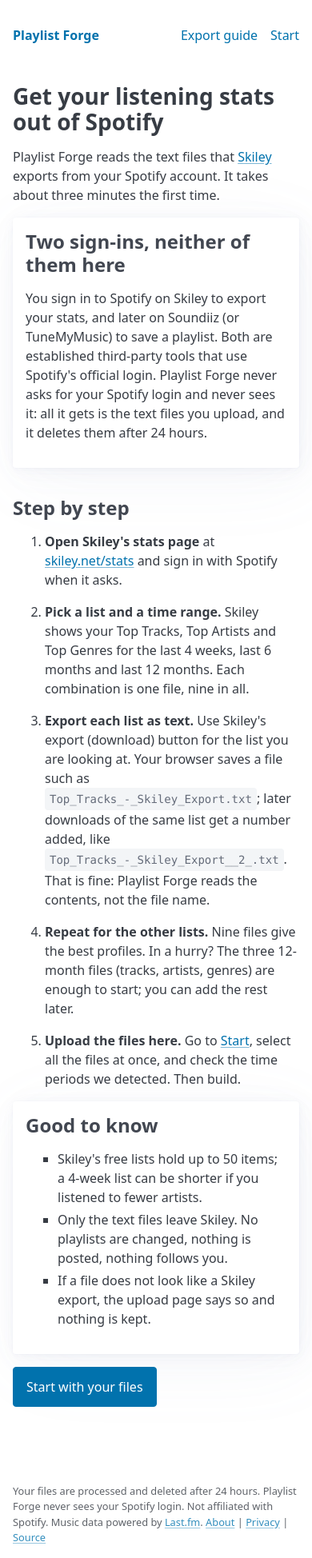
After one commit to Zahalol/playlist-forge, a FastAPI app: template app/web/templates/guide.html in a window 390 px wide. The commit adds this page. Shown: the whole page at 80% size. Run offline with FastAPI, Linux system fonts and the light colour scheme; the template is opened without the code that fills it, so the values that code supplies are empty; some libraries are stand-ins or nearby versions.

Commit message:
Phase 5: export guide, about/privacy page, per-visitor upload limit, mobile fixes
- /guide with the two-logins copy; screenshots render when present in
  app/web/static/guide/ (README lists the three files)
- /about with privacy and credits; footer links; landing status line updated
- 8 uploads per visitor address per hour (in-memory sliding window, X-Forwarded-For)
- static mount; phone layout: hide the because column, stack votes, tighter table
- tests for pages and the rate limit (87 pass); docs updated

Co-Authored-By: Claude Fable 5.1 <noreply@anthropic.com>

```diff
--- a/app/web/main.py
+++ b/app/web/main.py
@@ -17,6 +17,7 @@ from typing import Callable
 from dotenv import load_dotenv
 from fastapi import FastAPI, File, Form, HTTPException, Request, UploadFile
 from fastapi.responses import HTMLResponse, PlainTextResponse, RedirectResponse, Response
+from fastapi.staticfiles import StaticFiles
 from fastapi.templating import Jinja2Templates
 
 from app.db import ArtistCache, FeedbackStore, JobStore, make_engine
@@ -33,7 +34,38 @@ templates = Jinja2Templates(directory=str(BASE / "templates"))
 MAX_FILES = 12
 MAX_BYTES = 100_000
 MAX_ARTISTS = 150          # enrichment budget per job (PLAN Phase 2)
+UPLOADS_PER_HOUR = 8       # per visitor (PLAN Phase 5 limits); each upload is one job
 GONE = "This upload has expired or does not exist. Please upload your files again."
+TOO_MANY = "That is a lot of uploads in one hour. This is a free service with limited music-data lookups; please try again in a while."
+
+
+class RateLimit:
+    """Sliding one-hour window of uploads per client address, in memory (one process on the Reserved VM)."""
+
+    def __init__(self, per_hour: int = UPLOADS_PER_HOUR, window: float = 3600.0):
+        self.per_hour, self.window = per_hour, window
+        self.hits: dict[str, list[float]] = {}
+
+    def allow(self, key: str, now: float | None = None) -> bool:
+        import time
+        now = now or time.time()
+        hits = [t for t in self.hits.get(key, []) if now - t < self.window]
+        if len(hits) >= self.per_hour:
+            self.hits[key] = hits
+            return False
+        hits.append(now)
+        self.hits[key] = hits
+        if len(self.hits) > 10_000:                     # forget idle addresses
+            self.hits = {k: v for k, v in self.hits.items() if v and now - v[-1] < self.window}
+        return True
+
+
+def client_ip(request: Request) -> str:
+    """Visitor address; behind Replit's proxy the real one is the first X-Forwarded-For entry."""
+    fwd = request.headers.get("x-forwarded-for", "")
+    if fwd:
+        return fwd.split(",")[0].strip()
+    return request.client.host if request.client else "unknown"
 
 
 def default_fetcher_factory():
@@ -62,7 +94,9 @@ def create_app(db_url: str | None = None, fetcher_factory: Callable[[], object]
         runner.stop()
 
     app = FastAPI(title="Playlist Forge", lifespan=lifespan)
-    app.state.store, app.state.cache, app.state.runner, app.state.votes = store, cache, runner, votes
+    limiter = RateLimit()
+    app.state.store, app.state.cache, app.state.runner, app.state.votes, app.state.limiter = store, cache, runner, votes, limiter
+    app.mount("/static", StaticFiles(directory=str(BASE / "static")), name="static")
 
     # ------------------------------------------------------------ helpers
     def load_job(jid: str) -> dict:
@@ -89,6 +123,15 @@ def create_app(db_url: str | None = None, fetcher_factory: Callable[[], object]
     def index(request: Request):
         return render(request, "index.html")
 
+    @app.get("/guide", response_class=HTMLResponse)
+    def guide(request: Request):
+        shots = {p.name for p in (BASE / "static" / "guide").glob("*.png")} | {p.name for p in (BASE / "static" / "guide").glob("*.jpg")}
+        return render(request, "guide.html", {"shots": shots})
+
+    @app.get("/about", response_class=HTMLResponse)
+    def about(request: Request):
+        return render(request, "about.html")
+
     @app.get("/upload", response_class=HTMLResponse)
     def upload_form(request: Request):
         return render(request, "upload.html", {"error": None})
@@ -112,6 +155,8 @@ def create_app(db_url: str | None = None, fetcher_factory: Callable[[], object]
             return render(request, "upload.html", {"error": "Add at least one Skiley export file."}, 400)
         if len(pairs) > MAX_FILES:
             return render(request, "upload.html", {"error": f"Up to {MAX_FILES} files at a time, please."}, 400)
+        if not limiter.allow(client_ip(request)):
+            return render(request, "upload.html", {"error": TOO_MANY}, 429)
         jid = store.create({"files": pairs, "overrides": {}})
         return RedirectResponse(f"/review/{jid}", status_code=303)
 
--- a/app/web/templates/base.html
+++ b/app/web/templates/base.html
@@ -29,13 +29,23 @@
     .vote { display: inline-flex; gap: 2px; }
     .vote button { width: 1.8rem; height: 1.8rem; padding: 0; margin: 0; line-height: 1; font-size: 1rem; }
     .vote button.on { background: var(--pico-primary, #1095c1); color: #fff; border-color: var(--pico-primary, #1095c1); }
+    ol.guide > li { margin-bottom: 1rem; }
+    ol.guide figure { margin: 0.5rem 0 0; } ol.guide img { max-width: 100%; border: 1px solid var(--pico-muted-border-color, #ddd); border-radius: 4px; }
+    figure { overflow-x: auto; }
+    @media (max-width: 600px) {
+      table.recs td:nth-child(4), table.recs th:nth-child(4) { display: none; }   /* "because" column: too wide on phones */
+      table.recs td, table.recs th { padding: 0.4rem 0.3rem; font-size: 0.85rem; }
+      .fit i { width: 5px; height: 12px; }
+      .vote { flex-direction: column; }
+      .playlist .actions { margin-left: 0; flex-basis: 100%; }
+    }
   </style>
 </head>
 <body>
   <header class="container">
     <nav>
       <ul><li><a href="/"><strong>Playlist Forge</strong></a></li></ul>
-      <ul><li><a href="/upload">Start</a></li></ul>
+      <ul><li><a href="/guide">Export guide</a></li><li><a href="/upload">Start</a></li></ul>
     </nav>
   </header>
   <main class="container">
@@ -43,7 +53,8 @@
   </main>
   <footer class="container">
     Your files are processed and deleted after 24 hours. Playlist Forge never sees your Spotify login.
-    Not affiliated with Spotify.
+    Not affiliated with Spotify. Music data powered by <a href="https://www.last.fm" target="_blank" rel="noopener">Last.fm</a>.
+    <a href="/about">About</a> | <a href="/about#privacy">Privacy</a> | <a href="https://github.com/Zahalol/playlist-forge" target="_blank" rel="noopener">Source</a>
   </footer>
 </body>
 </html>
--- /dev/null
+++ b/app/web/templates/guide.html
@@ -0,0 +1,44 @@
+{% extends "base.html" %}
+{% block title %}Export guide - Playlist Forge{% endblock %}
+{% block content %}
+<h2>Get your listening stats out of Spotify</h2>
+<p>Playlist Forge reads the text files that <a href="https://skiley.net/stats" target="_blank" rel="noopener">Skiley</a> exports from your Spotify account. It takes about three minutes the first time.</p>
+
+<article>
+  <h3>Two sign-ins, neither of them here</h3>
+  <p>You sign in to Spotify on Skiley to export your stats, and later on Soundiiz (or TuneMyMusic) to save a playlist. Both are established third-party tools that use Spotify's official login. Playlist Forge never asks for your Spotify login and never sees it: all it gets is the text files you upload, and it deletes them after 24 hours.</p>
+</article>
+
+<h3>Step by step</h3>
+<ol class="guide">
+  <li>
+    <strong>Open Skiley's stats page</strong> at <a href="https://skiley.net/stats" target="_blank" rel="noopener">skiley.net/stats</a> and sign in with Spotify when it asks.
+    {% if "01-skiley-login.png" in shots %}<figure><img src="/static/guide/01-skiley-login.png" alt="Skiley's stats page with the Spotify sign-in button" loading="lazy"></figure>{% endif %}
+  </li>
+  <li>
+    <strong>Pick a list and a time range.</strong> Skiley shows your Top Tracks, Top Artists and Top Genres for the last 4 weeks, last 6 months and last 12 months. Each combination is one file, nine in all.
+    {% if "02-skiley-lists.png" in shots %}<figure><img src="/static/guide/02-skiley-lists.png" alt="Skiley's Top Tracks list with the time range selector" loading="lazy"></figure>{% endif %}
+  </li>
+  <li>
+    <strong>Export each list as text.</strong> Use Skiley's export (download) button for the list you are looking at. Your browser saves a file such as <code>Top_Tracks_-_Skiley_Export.txt</code>; later downloads of the same list get a number added, like <code>Top_Tracks_-_Skiley_Export__2_.txt</code>. That is fine: Playlist Forge reads the contents, not the file name.
+    {% if "03-skiley-export.png" in shots %}<figure><img src="/static/guide/03-skiley-export.png" alt="Skiley's export button" loading="lazy"></figure>{% endif %}
+  </li>
+  <li>
+    <strong>Repeat for the other lists.</strong> Nine files give the best profiles. In a hurry? The three 12-month files (tracks, artists, genres) are enough to start; you can add the rest later.
+  </li>
+  <li>
+    <strong>Upload the files here.</strong> Go to <a href="/upload">Start</a>, select all the files at once, and check the time periods we detected. Then build.
+  </li>
+</ol>
+
+<article>
+  <h3>Good to know</h3>
+  <ul>
+    <li>Skiley's free lists hold up to 50 items; a 4-week list can be shorter if you listened to fewer artists.</li>
+    <li>Only the text files leave Skiley. No playlists are changed, nothing is posted, nothing follows you.</li>
+    <li>If a file does not look like a Skiley export, the upload page says so and nothing is kept.</li>
+  </ul>
+</article>
+
+<p><a href="/upload" role="button">Start with your files</a></p>
+{% endblock %}
--- a/app/web/templates/index.html
+++ b/app/web/templates/index.html
@@ -8,7 +8,7 @@
 <article>
   <h3>How it works</h3>
   <ol>
-    <li>Export your top tracks, artists and genres from <a href="https://skiley.net/stats" target="_blank" rel="noopener">Skiley</a> as text files (last 4 weeks, 6 months and 12 months).</li>
+    <li>Export your top tracks, artists and genres from <a href="https://skiley.net/stats" target="_blank" rel="noopener">Skiley</a> as text files (last 4 weeks, 6 months and 12 months). <a href="/guide">Step-by-step guide</a>.</li>
     <li>Drop the files here. We work out which file is which time period, so you do not need to rename anything.</li>
     <li>Get your listening split into profiles, with recommendations and a playlist for each.</li>
     <li>Paste a playlist into Soundiiz or TuneMyMusic to add it to Spotify.</li>
@@ -17,5 +17,5 @@
   <a href="/upload" role="button">Start</a>
 </article>
 
-<p><small>Status: early build. Upload and period detection work today; profiles, recommendations and playlists are coming next.</small></p>
+<p><small>Free and open source. A first build takes about ten minutes while we look up your artists on Last.fm; your first profiles appear after a minute. Nothing is saved for longer than 24 hours. <a href="/about">About and privacy</a>.</small></p>
 {% endblock %}
--- a/app/web/templates/upload.html
+++ b/app/web/templates/upload.html
@@ -9,7 +9,7 @@
     Skiley .txt files (up to 9: Top Tracks, Top Artists, Top Genres for each time period)
     <input type="file" name="files" accept=".txt,text/plain" multiple>
   </label>
-  <small>Quick mode: the three 12-month files are enough to get started, but all nine give better profiles. File names do not matter.</small>
+  <small>Quick mode: the three 12-month files are enough to get started, but all nine give better profiles. File names do not matter. Not sure how to get the files? <a href="/guide">Export guide</a>.</small>
 
   <details>
     <summary>Or paste the lists instead</summary>
```
Also changed, not shown: DEVLOG.md (+1 -1 lines), HANDOFF.md (+8 -6 lines), TODO.md (+3 -2 lines), app/web/templates/about.html (added, +36 -0 lines), docs/ARCHITECTURE.md (+10 -0 lines), docs/PLAN.md (+7 -4 lines), tests/test_web.py (+23 -0 lines), app/README.md, app/web/static/guide/README.md (added), tests/README.md.
